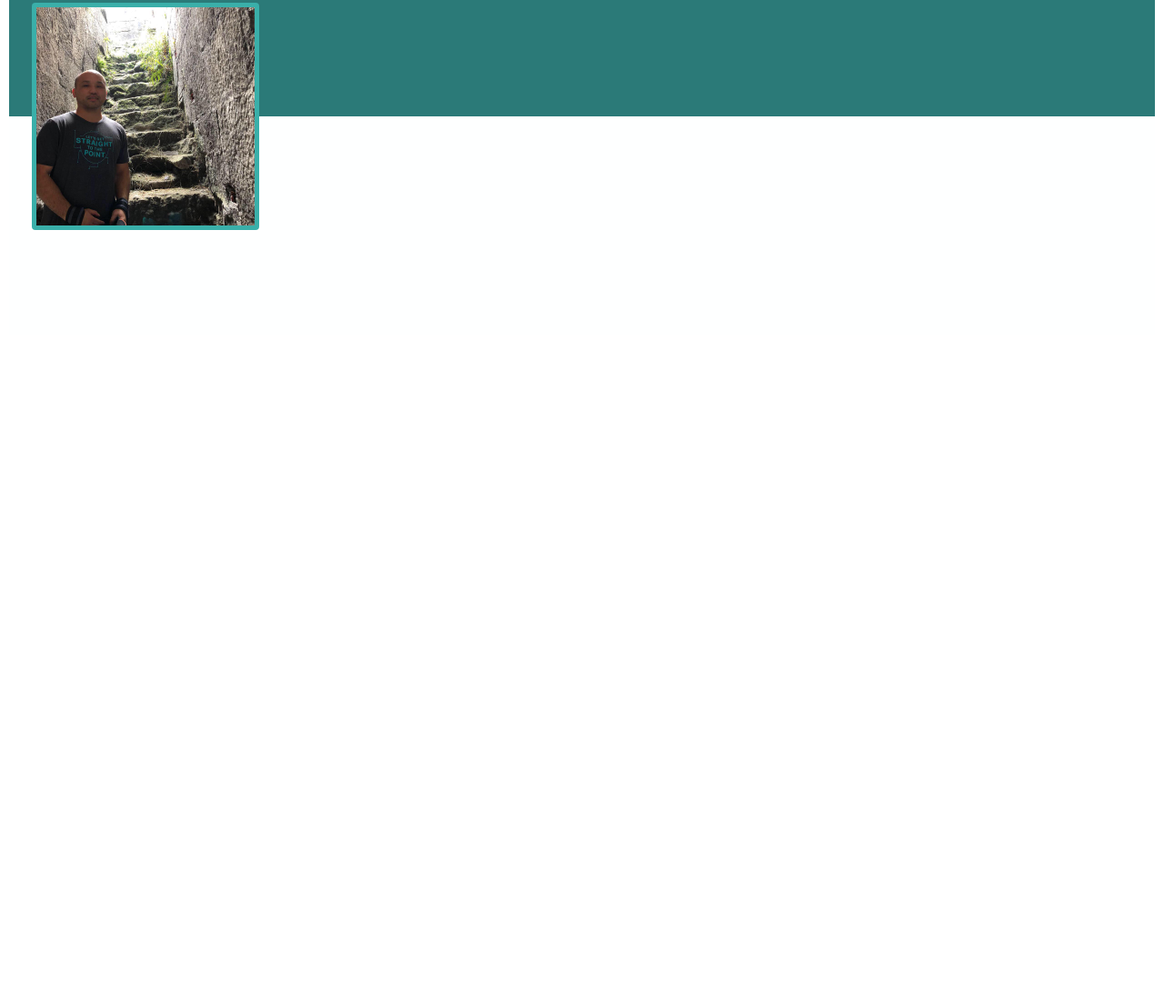
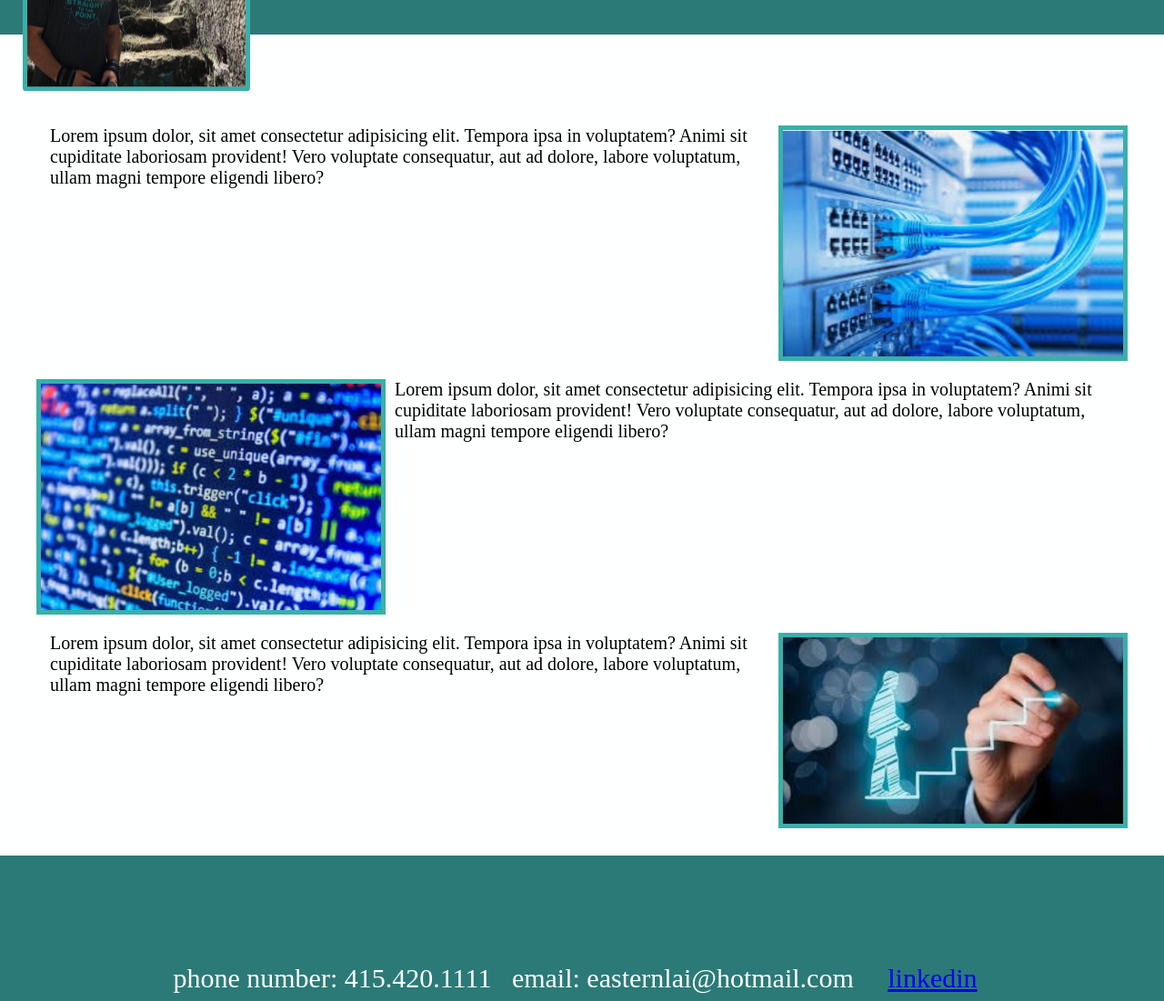
Before and after one commit to easternlai/portfolio3, a plain HTML site: page index.html in a window 1280 px wide. Shown: the part 442-1543 px from the top of the page at 91% size. Before the commit the page ends 820 px from the top, so only its background shows below. Drawn offline with Linux system fonts and the light colour scheme.

Commit message:
created about page

```diff
--- a/assets/css/style.css
+++ b/assets/css/style.css
@@ -12,16 +12,16 @@ html {
     font-size: 10px;
 }
 .main-wrapper{
-    margin: 10px;
     min-height: 100vh;
     height: 100%;
     background-color: #FEFFFF;
 }
 
 .header {
-    height: 70vh;
+    height: 60vh;
     background-color: #2B7A78;
     position: relative;
+    margin-bottom: 10rem;
 }
 
 .header-content{
@@ -37,7 +37,7 @@ html {
 }
 
 .header-sub{
-    margin-top: 15px;
+    margin-top: 1.5rem;
     font-size: 2.5rem;
     color: #DEF2F1;
     text-align: right;
@@ -46,9 +46,69 @@ html {
 #profile-pic{
     position: absolute;
     background-color: #3AAFA9;
-    transform: translate(10%, 50%);
+    transform: translate(10%, 25%);
     bottom: 0%;
-    border-radius: 4px;
-    padding: 5px;
-    width: 250px;
+    border-radius: .4rem;
+    padding: .5rem;
+    width: 25rem;
 }
+
+.about-me{
+    padding: 0px 3rem;
+}
+
+.about{
+    font-size: 2em;
+}
+
+.about-image{
+    width: 30vw;
+    border: .5rem;
+    border-style: solid;
+    border-color: #3AAFA9;
+    margin: 0px 1rem;
+}
+
+.network-image, .project-management-image{
+    float: right;
+}
+
+.coding-image{
+    float:left;
+}
+
+.about{
+    margin-bottom: 2rem;
+}
+
+.about p{
+    padding: 0px 2.5rem;
+}
+
+.about::after {
+    content: "";
+    clear: both;
+    display: table;
+  }
+
+  .footer {
+    height: 20vh;
+    background-color: #2B7A78;
+    position: relative;
+    margin-top: 3rem;
+    color: #FEFFFF;
+    font-size: 3rem;
+}
+
+.footer-content{
+    position: absolute;
+    left: 50%;
+    bottom: 5%;
+    transform: translateX(-50%);
+    width: 100%;
+    text-align: center;
+}
+
+.footer-item{
+    padding: 0 1.5rem;
+}
--- a/index.html
+++ b/index.html
@@ -19,16 +19,31 @@
             </div>
             <img id="profile-pic" src="assets/images/me.jpg" alt="">
         </header>
+        <div class="about-me">
+            <div class="network about">
+                <img class="about-image network-image"src="assets/images/network.JPG" alt="">
+                <p>Lorem ipsum dolor, sit amet consectetur adipisicing elit. Tempora ipsa in voluptatem? Animi sit cupiditate laboriosam provident! Vero voluptate consequatur, aut ad dolore, labore voluptatum, ullam magni tempore eligendi libero?</p>
             </div>
-    <div class="about-me">
-
+            <div class="coding about">
+                <img class="about-image coding-image"src="assets/images/coding.JPG" alt="">
+                <p>Lorem ipsum dolor, sit amet consectetur adipisicing elit. Tempora ipsa in voluptatem? Animi sit cupiditate laboriosam provident! Vero voluptate consequatur, aut ad dolore, labore voluptatum, ullam magni tempore eligendi libero?</p>
+            </div>
+            <div class="project-management about">
+                <img class="about-image project-management-image"src="assets/images/pm.jpg" alt="">
+                <p>Lorem ipsum dolor, sit amet consectetur adipisicing elit. Tempora ipsa in voluptatem? Animi sit cupiditate laboriosam provident! Vero voluptate consequatur, aut ad dolore, labore voluptatum, ullam magni tempore eligendi libero?</p>
+            </div>
         </div>
         <div class="portfolio">
 
         </div>
         <footer class="footer">
-
+            <div class="footer-content">
+                <span class="footer-item">phone number: 415.420.1111</spanp>
+                <span class="footer-item">email: easternlai@hotmail.com</span>
+                <a class= "footer-item" href="https://www.linkedin.com/in/eastern-lai-3b05b585/">linkedin</a>
+            </div>
         </footer>
+    </div>
 
 </body>
 <script src="assets/javascript/app.js"></script>
```
Also changed, not shown: assets/images/pm.JPG (renamed from assets/images/project management.JPG). Lines whose indentation alone changed are shown as unchanged.
